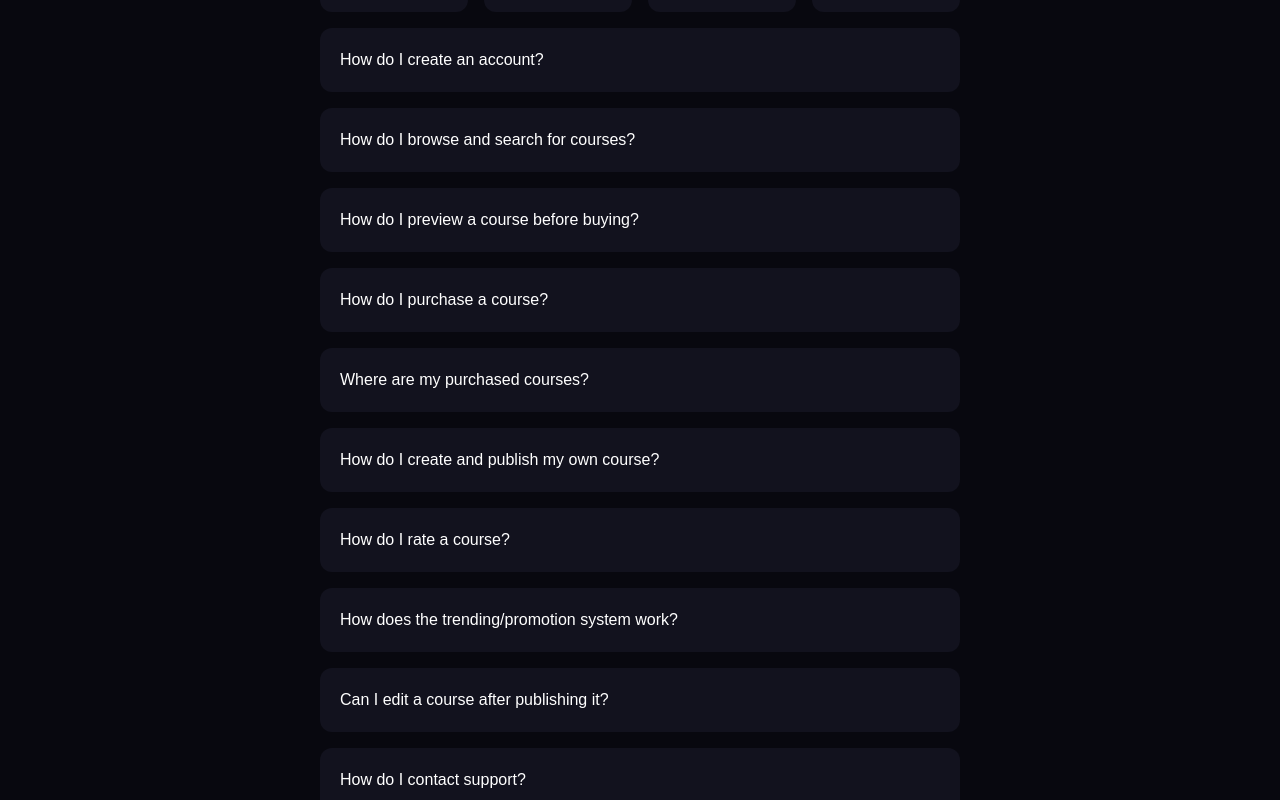
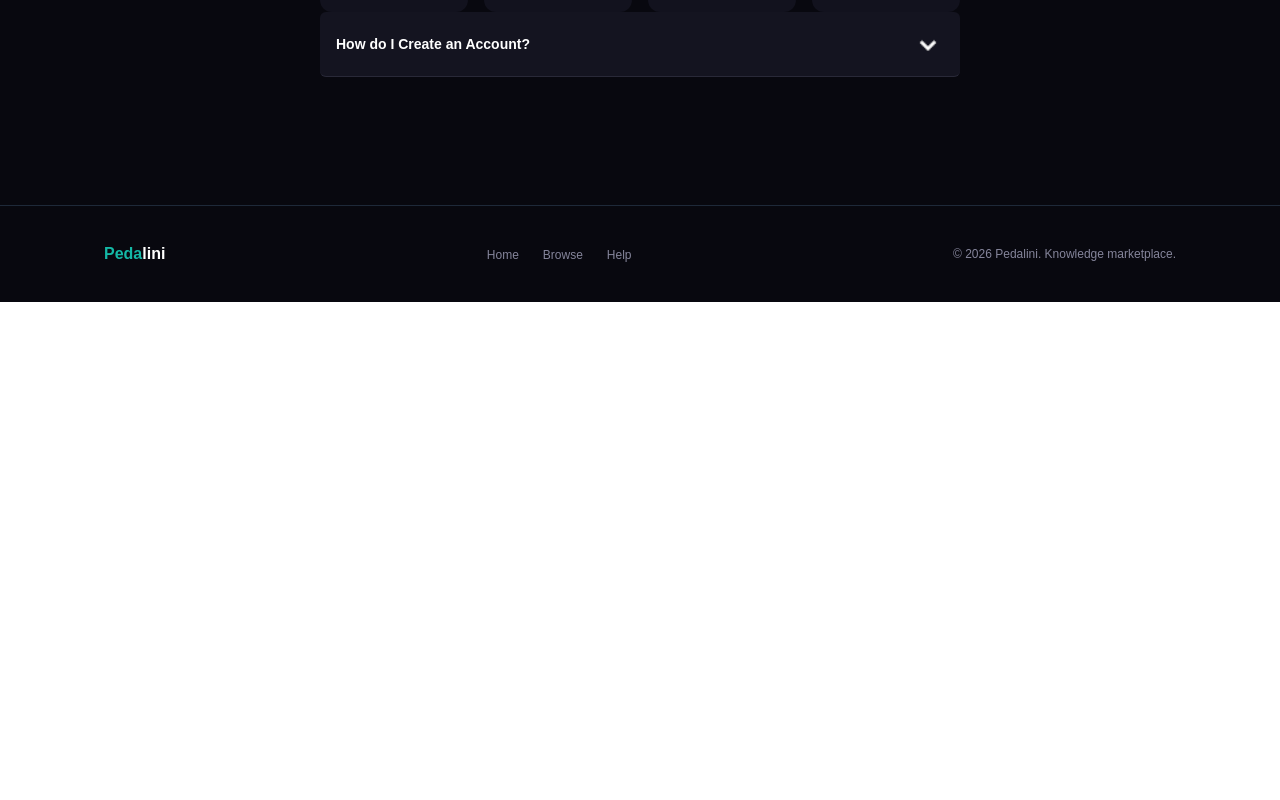
Before and after one commit to WojciechKosow/Pedalini.com, a Next.js app: page /help in a window 1280 px wide. Shown: the part 400-1200 px from the top of the page. After the commit the page ends 800 px from the top, so only its background shows below. Built offline with nearby package versions, Linux system fonts and the light colour scheme.

Commit message:
Dobra tutaj jest skrypt do strzałki kurcze do strony help dobrze zrobiona robota jest okej super działa zaraz będzie cala stronka poprawiona!

```diff
--- a/app/components/Footer.tsx
+++ b/app/components/Footer.tsx
@@ -1,7 +1,7 @@
 
 export default function Footer() {
   return (
-    <footer className="h-[52px] border-t border-gray-800 bg-[#08080f] ">
+    <footer className="h-[52px] border-t border-gray-800 bg-[#08080f] py-12">
       <div className="mx-auto flex h-full max-w-[1120px] items-center justify-between px-6">
         {/* Pedalini text */}
         <div className="font-bold">
--- a/app/components/loginnavbar.tsx
+++ b/app/components/loginnavbar.tsx
@@ -19,7 +19,7 @@ const loginnavbar = () => {
             <ul className="flex items-center gap-1">
               <li>
                 <a
-                  href="#"
+                  href="/"
                   className="rounded-lg px-3 py-2 text-sm text-[#85859b] transition-colors hover:text-white"
                 >
                   Home
--- a/app/help/page.tsx
+++ b/app/help/page.tsx
@@ -4,21 +4,12 @@ import { useState } from "react";
 import Navbar from "../components/Navbar";
 import Footer from "../components/Footer";
 import Link from "next/link";
+import FAQItem from "../scripts/FAQitem";
 
 export default function Help() {
-  const [answer1, setAnswer1] = useState(false);
-  const [answer2, setAnswer2] = useState(false);
-  const [answer3, setAnswer3] = useState(false);
-  const [answer4, setAnswer4] = useState(false);
-  const [answer5, setAnswer5] = useState(false);
-  const [answer6, setAnswer6] = useState(false);
-  const [answer7, setAnswer7] = useState(false);
-  const [answer8, setAnswer8] = useState(false);
-  const [answer9, setAnswer9] = useState(false);
-  const [answer10, setAnswer10] = useState(false);
-
   return (
     <>
+
       <Navbar />
       <section className="bg-[#08080f] py-24 md:py-32 text-[#85859b]">
         <div className="grid grid-cols-12">
@@ -39,173 +30,25 @@ export default function Help() {
               >
                 Browse courses
               </Link>
-              <button className="bg-[#12121e] w-full h-35 rounded-xl">
+              <Link
+                href="/library"
+                className="bg-[#12121e] w-full h-35 rounded-xl flex items-center justify-center"
+              >
                 My Library
-              </button>
-              <button className="bg-[#12121e] w-full h-35 rounded-xl">
-                Create course
-              </button>
+              </Link>
+              <Link
+                href="/createPage"
+                className="bg-[#12121e] w-full h-35 rounded-xl flex items-center justify-center"
+              >
+                Create Courses
+              </Link>
             </div>
-
-            <div
-              onClick={() => setAnswer1(!answer1)}
-              className="mt-4 p-5 cursor-pointer bg-[#12121e] rounded-xl w-full "
-            >
-              <p className="text-white">How do I create an account?</p>
-              {answer1 && (
-                <div className="mt-2">
-                  Click "Get started" in the top navigation bar, fill in your
-                  name, email address, and a password of at least 6 characters.
-                  Your account is created instantly — no email verification
-                  required for the demo.
-                </div>
-              )}
-            </div>
-
-            <div
-              onClick={() => setAnswer2(!answer2)}
-              className="mt-4 p-5 cursor-pointer bg-[#12121e] rounded-xl w-full "
-            >
-              <p className="text-white">
-                How do I browse and search for courses?
-              </p>
-              {answer2 && (
-                <div className="mt-2">
-                  Click "Browse" in the navigation. You can search by keyword
-                  (title, creator, or tag), filter by category, and sort by
-                  popularity, rating, price, or date. Results update in real
-                  time.
-                </div>
-              )}
-            </div>
-
-            <div
-              onClick={() => setAnswer3(!answer3)}
-              className="mt-4 p-5 cursor-pointer bg-[#12121e] rounded-xl w-full "
-            >
-              <p className="text-white">
-                How do I preview a course before buying?
-              </p>
-              {answer3 && (
-                <div className="mt-2">
-                  Every course has free preview lessons marked with a "Free
-                  preview" label. Click on any course card to open its detail
-                  page, then click the lesson to watch the preview. You can also
-                  click "Watch free preview" in the sidebar.
-                </div>
-              )}
-            </div>
-
-            <div
-              onClick={() => setAnswer4(!answer4)}
-              className="mt-4 p-5 cursor-pointer bg-[#12121e] rounded-xl w-full "
-            >
-              <p className="text-white">How do I purchase a course?</p>
-              {answer4 && (
-                <div className="mt-2">
-                  Sign in to your account, open the course detail page, and
-                  click the purchase button in the sidebar. A confirmation step
-                  will show your total before confirming. After purchase, the
-                  course is immediately added to your library.
-                </div>
-              )}
-            </div>
-
-            <div
-              onClick={() => setAnswer5(!answer5)}
-              className="mt-4 p-5 cursor-pointer bg-[#12121e] rounded-xl w-full"
-            >
-              <p className="text-white">Where are my purchased courses?</p>
-              {answer5 && (
-                <div className="mt-2">
-                  All purchased courses appear in "My Library" (available in the
-                  navigation when signed in). You can also access them from your
-                  profile page.
-                </div>
-              )}
-            </div>
-
-            <div
-              onClick={() => setAnswer6(!answer6)}
-              className="mt-4 p-5 cursor-pointer bg-[#12121e] rounded-xl w-full "
-            >
-              <p className="text-white">
-                How do I create and publish my own course?
-              </p>
-              {answer6 && (
-                <div className="mt-2">
-                  Sign in, then click "Create" in the navigation. Fill in your
-                  course title, description, price, category, and level. After
-                  creation, you'll be taken to your course page where you can
-                  preview and publish it. Published courses become immediately
-                  visible to all users.
-                </div>
-              )}
-            </div>
-
-            <div
-              onClick={() => setAnswer7(!answer7)}
-              className="mt-4 p-5 cursor-pointer bg-[#12121e] rounded-xl w-full "
-            >
-              <p className="text-white">How do I rate a course?</p>
-              {answer7 && (
-                <div className="mt-2">
-                  You must complete a course before rating it. Open the course,
-                  click "Mark as completed" in the sidebar, then return to the
-                  course detail page. A rating section will appear at the bottom
-                  where you can select 1–5 stars and write an optional review.
-                </div>
-              )}
-            </div>
-
-            <div
-              onClick={() => setAnswer8(!answer8)}
-              className="mt-4 p-5 cursor-pointer bg-[#12121e] rounded-xl w-full "
-            >
-              <p className="text-white">
-                How does the trending/promotion system work?
-              </p>
-              {answer8 && (
-                <div className="mt-2">
-                  Courses are ranked by a popularity score that weighs total
-                  purchases (heavily), total views, and average rating. Courses
-                  with a score above 1000 receive a "Trending" badge. The Browse
-                  page defaults to this ranking, though you can switch to any
-                  sort order.
-                </div>
-              )}
-            </div>
-
-            <div
-              onClick={() => setAnswer9(!answer9)}
-              className="mt-4 p-5 cursor-pointer bg-[#12121e] rounded-xl w-full "
-            >
-              <p className="text-white">
-                Can I edit a course after publishing it?
-              </p>
-              {answer9 && (
-                <div className="mt-2">
-                  Yes. Open your course page and click "Edit course" in the
-                  sidebar. You can update the title, description, and price at
-                  any time. Changes are saved immediately and reflected on the
-                  public course page.
-                </div>
-              )}
-            </div>
-
-            <div
-              onClick={() => setAnswer10(!answer10)}
-              className="mt-4 p-5 cursor-pointer bg-[#12121e] rounded-xl w-full "
-            >
-              <p className="text-white">How do I contact support?</p>
-              {answer10 && (
-                <div className="mt-2">
-                  Pedalini is a demonstration platform. In a production
-                  environment, a support email and live chat would be available.
-                  For now, all data is stored in-memory and resets on page
-                  refresh.
-                </div>
-              )}
+            <div>
+              <FAQItem
+              question="How do I Create an Account?"
+              answer="Click 'Get started' in the top navigation bar, fill in your name
+              , email address, and a password of at least 6 characters. Your account is created instantly — no email verification required for the demo.">
+              </FAQItem>
             </div>
           </div>
         </div>
--- /dev/null
+++ b/app/scripts/FAQitem.tsx
@@ -0,0 +1,38 @@
+"use client";
+
+import { useState } from "react";
+import Image from "next/image";
+import { string } from "zod";
+
+type FAQitem = {
+  question: string;
+  answer: string;
+}
+
+export default function FAQItem({ question, answer }: FAQitem) {
+  const [open, setOpen] = useState(false);
+
+  return (
+    <div className="border-b border-[#292938] bg-[#141420] rounded-md">
+      <button
+        onClick={() => setOpen(!open)}
+        className="w-full flex items-center justify-between p-4 text-white text-sm font-semibold">
+        {question}
+
+        <Image
+          src="/strzalkapzdr.png"
+          alt="Arrow"
+          width={32}
+          height={32}
+          className={`transition-transform duration-300 ${open ? "rotate-180" : ""}`}
+        />
+      </button>
+
+      {open && (
+        <div className="px-4 pb-4 text-sm text-[#9292b5] leading-7">
+          {answer}
+        </div>
+      )}
+    </div>
+  );
+}
```
Also changed, not shown: public/strzalkapzdr.png (added).
